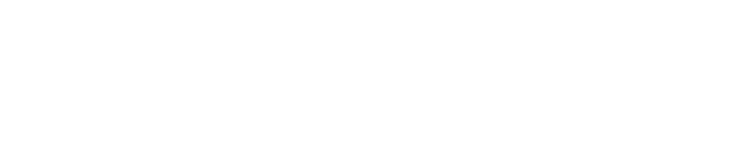
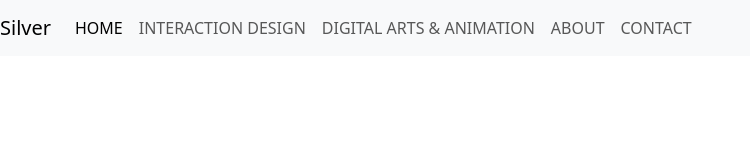
Before and after one commit to siuchingovo/SilverL_Portfolio, a plain HTML site: page index.html in a window 1280 px wide. Shown: the whole page, without its empty margins (0-750 px from the left). Drawn offline with nearby package versions, Linux system fonts and the light colour scheme.

Commit message:
Create a temp nav bar

```diff
--- /dev/null
+++ b/css/style.css
@@ -0,0 +1,24 @@
+ul {
+    list-style-type: none;
+    margin: 0;
+    padding: 0;
+    /* overflow: hidden; */
+    /* background-color: #333; */
+  }
+
+  li {
+    float: left;
+  }
+
+  li a {
+    display: block;
+    color: #606060;
+    text-align: center;
+    padding: 14px 16px;
+    text-decoration: none;
+  }
+
+  /* Change the link color to #111 (black) on hover */
+  li a:hover {
+    color: #cd73f1;
+  }
--- a/index.html
+++ b/index.html
@@ -3,9 +3,56 @@
 <head>
     <meta charset="UTF-8">
     <meta name="viewport" content="width=device-width, initial-scale=1.0">
-    <title>Document</title>
+
+
+    <title>Silver Lui's Portfolio</title>
+    <link href="css/style.css" rel="stylesheet" type="text/css" />
+    <link href="https://cdn.jsdelivr.net/npm/bootstrap@5.3.0/dist/css/bootstrap.min.css" rel="stylesheet" integrity="sha384-9ndCyUaIbzAi2FUVXJi0CjmCapSmO7SnpJef0486qhLnuZ2cdeRhO02iuK6FUUVM" crossorigin="anonymous">
 </head>
 <body>
+    <script src="https://cdn.jsdelivr.net/npm/bootstrap@5.3.0/dist/js/bootstrap.bundle.min.js" integrity="sha384-geWF76RCwLtnZ8qwWowPQNguL3RmwHVBC9FhGdlKrxdiJJigb/j/68SIy3Te4Bkz" crossorigin="anonymous"></script>
+    <!-- <div class = "header">
+        <div class = "Logo"></div>
 
+        <div class = "navbar">
+            <ul>
+                <li><a href = "index.html">HOME</a></li>
+                <li><a href = "#">INTERACTION DESIGN</a></li>
+                <li><a href = "#">DIGITAL ARTS & ANIMATION</a></li>
+                <li><a href = "#">ABOUT</a></li>
+                <li><a href = "#">CONTACT</a></li>
+            </ul>
+        </div>
+    </div> -->
+
+    <nav class="navbar navbar-expand-lg navbar-light bg-light">
+        <!-- <div class="container-fluid"> -->
+            <a class="navbar-brand" href="index.html">Silver</a>
+            <button class="navbar-toggler" type="button" data-bs-toggle="collapse" data-bs-target="#navbarSupportedContent" aria-controls="navbarSupportedContent" aria-expanded="false" aria-label="Toggle navigation">
+            <span class="navbar-toggler-icon"></span>
+            </button>
+
+            <div class="collapse navbar-collapse" id="navbarSupportedContent">
+                <ul class="navbar-nav me-auto mb-2 mb-lg-0">
+                    <li class="nav-item">
+                    <a class="nav-link active" aria-current="page" href="index.html">HOME</a>
+                    </li>
+                    <li class="nav-item">
+                    <a class="nav-link" href="#">INTERACTION DESIGN</a>
+                    </li>
+                    <li class="nav-item">
+                    <a class="nav-link" href="#">DIGITAL ARTS & ANIMATION</a>
+                    </li>
+                    <li class="nav-item">
+                    <a class="nav-link" href="#">ABOUT</a>
+                    </li>
+                    <li class="nav-item">
+                        <a class="nav-link" href="#">CONTACT</a>
+                    </li>
+
+                </ul>
+            </div>
+        </div>
+      </nav>
 </body>
 </html>
```
